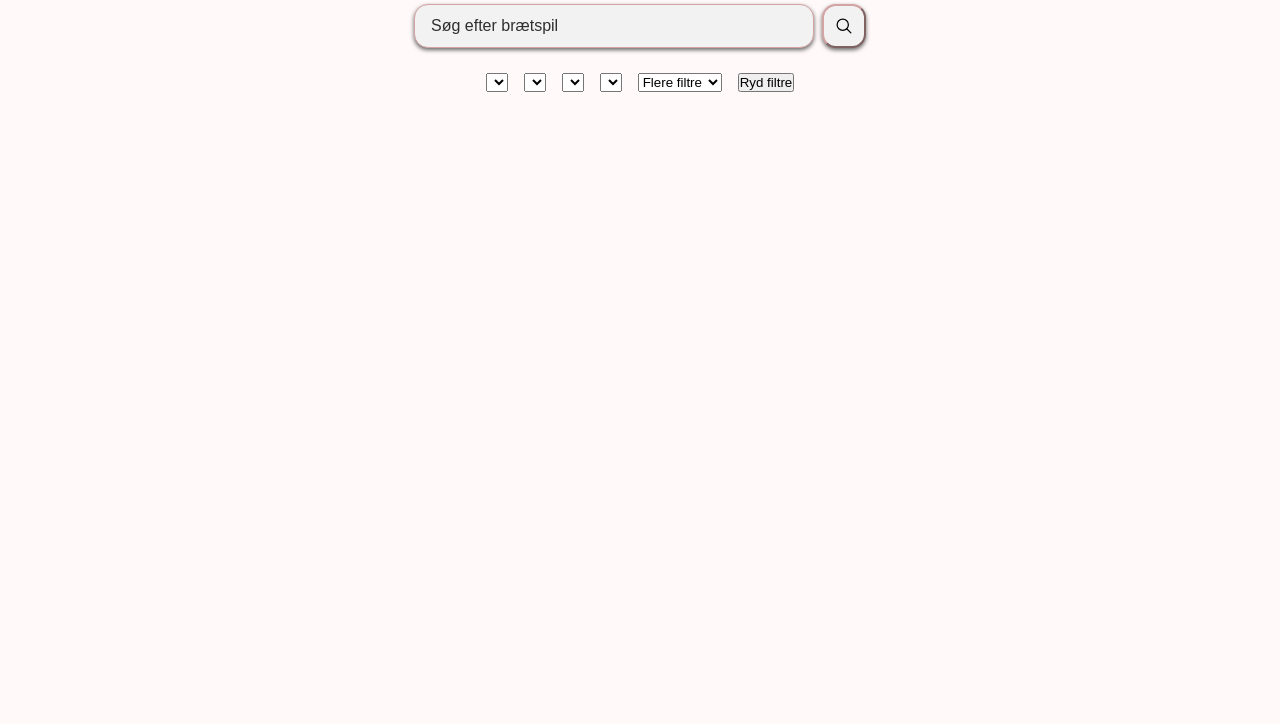
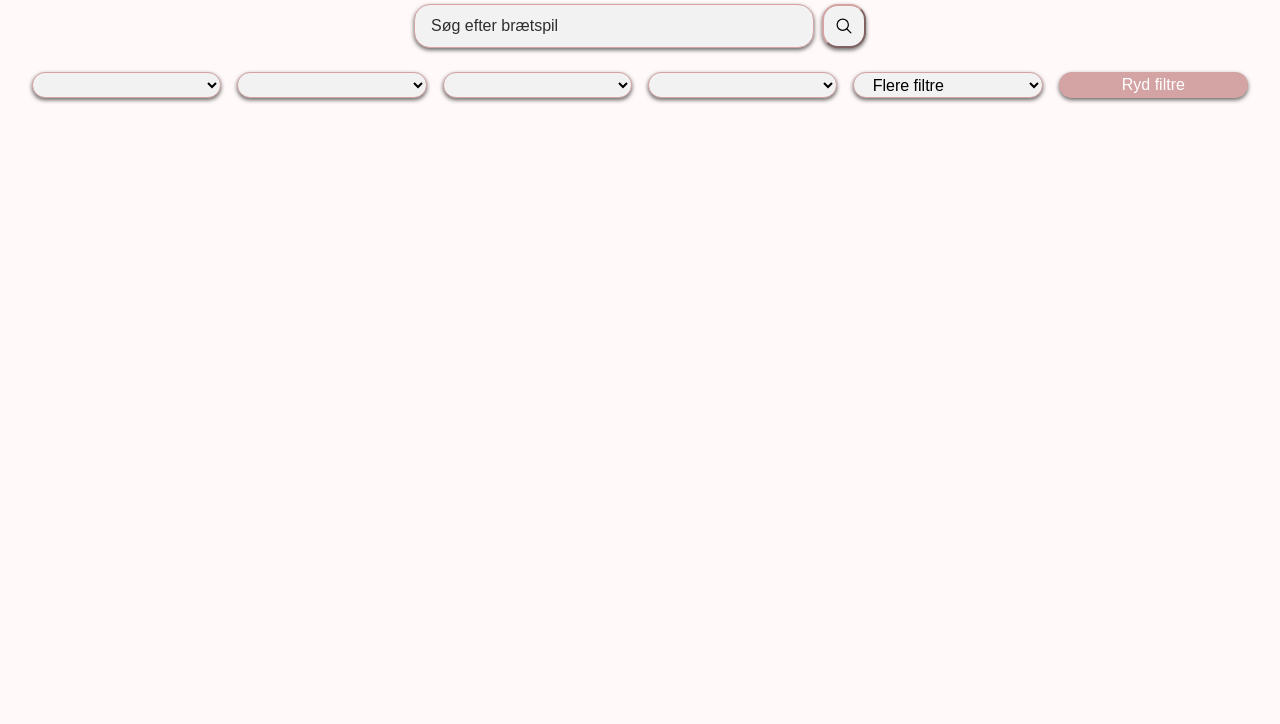
Before and after one commit to Kuppe13/ixd_eksamen_spilcafe, a plain HTML site: page index.html in a window 1280 px wide. Shown: the part 76-800 px from the top of the page. Drawn offline with Linux system fonts and the light colour scheme; no server answers.

Commit message:
Styling af filter buttons
Styling og oprydning i CSS

```diff
--- a/app.css
+++ b/app.css
@@ -13,17 +13,74 @@
   --bg: #fff9f9;
   --bg-card: #f2f2f2;
 
-  --radius: 14px;
+  /* Effects */
+  --radius: 1rem;
   --shadow: 0 2px 4px rgba(0, 0, 0, 0.6);
   --shadow-sm: 0 2px 8px rgba(0, 0, 0, 0.5);
   --warning: #080808;
 }
+
+
+/* Så starter vi med styling */
 
 * {
   box-sizing: border-box;
   margin: 0;
   padding: 0;
 }
+
+body {
+  font-family: poppins, sans-serif;
+  font-size: 1rem;
+  line-height: 1.6;
+  background: #fff9f9;
+  color: var(--text);
+  min-height: 100vh;
+}
+
+/* Header styling */
+
+  .header-top{
+  display: grid;
+  grid-template-columns: 1fr auto 1fr;
+  align-items: center;
+  padding: 10px;
+  width: 100%;
+  height: 100%;
+}
+
+.header {
+  display: grid;
+  grid-template-columns: 1fr auto 1fr;
+  align-items: center;
+  padding: 1rem 1.25rem 1rem 1.25rem;
+  box-shadow: var(--shadow-sm);
+  position: relative;
+  z-index: 1000;
+  margin-bottom: -7rem;
+}
+
+.logo{
+  justify-self: start;
+  display: inline-block;
+  width: 60px;
+  height: 60px;
+  cursor: pointer;
+}
+
+#menu-btn{
+  justify-self: end;
+  display: flex;
+  align-items: center;
+  justify-content: center;
+  width: 40px;
+  height: 40px;
+  background: none;
+  border: none;
+  font-size: 40px;
+  cursor: pointer;
+}
+
 
 /* Searchbar container */
 .searchbar-container {
@@ -33,6 +90,27 @@
   justify-content: center;
   gap: 0.5rem;
   margin-bottom: 1.5rem;
+}
+
+.searchbar-container #search-input {
+  width: 100%;
+  max-width: 400px;
+  flex: 1 1 auto;
+  background: var(--bg-card);
+  color: rgb(90, 9, 10);
+  border: 1px solid var(--secondary);
+  border-radius: var(--radius);
+  padding: 0.5rem 1rem;
+  font-family: poppins, sans-serif;
+  font-size: 1rem;
+  height: 44px;
+  transition: var(--transition);
+  box-shadow: var(--shadow);
+}
+
+.searchbar-container #search-input:focus {
+  outline: 2px solid var(--secondary);
+  border-color: var(--secondary);
 }
 
 /* /* Magnifier button: samme højde og input som søg-bar */
@@ -59,73 +137,56 @@
   display: block;
 }
 
-.searchbar-container #search-input {
-  width: 100%;
-  max-width: 400px;
-  flex: 1 1 auto;
-  background: var(--bg-card);
-  color: rgb(90, 9, 10);
-  border: 1px solid var(--secondary);
-  border-radius: var(--radius);
-  padding: 0.5rem 1rem;
-  font-family: poppins, sans-serif;
-  font-size: 1rem;
-  height: 44px;
-  transition: var(--transition);
-  box-shadow: var(--shadow);
-}
 
-.searchbar-container #search-input:focus {
-  outline: 2px solid var(--secondary);
-  border-color: var(--secondary);
-}
-
-
-
-/* =====================
-   GLOBAL STYLES
-   ===================== */
-* {
-  box-sizing: border-box;
-  margin: 0;
-  padding: 0;
-}
-
-body {
-  font-family: poppins, sans-serif;
-  font-size: 1rem;
-  line-height: 1.6;
-  background: #fff9f9;
-  color: var(--text);
-  min-height: 100vh;
-}
-
-/* =====================
-   LAYOUT (main container)
-   ===================== */
+/* Layout main container */
 main {
   max-width: min(1400px, 95vw);
   margin: 0 auto;
   padding: 0;
 }
 
-/* =====================
-   FILTERBAR (SØG/SORT/FILTER)
-   ===================== */
+
+/* Filterbar (Søg/filter) */
+
 .filterbar {
-  display: flex;
+  display: grid;
+  grid-template-columns: repeat(auto-fit, minmax(140px, 1fr));
   gap: 1rem;
   align-items: center;
   justify-content: center;
-  margin-bottom: auto;
-  flex-wrap: wrap;
-  width: 100vw;
-  margin-left: 50%;
-  transform: translateX(-50%);
-  padding: 1px;
-  box-sizing: border-box;
-  background: var(--background);
+  margin-bottom: 1rem;
+}
+
+/* Shared look for all selects in the filterbar */
+.filterbar select {
+  width:100%;
+  display: flex;
+  align-items: center;
+  justify-content: center;
+  height: 26px;
+  padding: 0 .9rem;
+  padding-right: 1rem;     /* plads til pil/ikon */
+  background: var(--bg-card);
+  color: var(--text);
+  border: 1px solid var(--secondary);
+  border-radius: 16px;
+  box-shadow: var(--shadow);
+  font-family: Sans-Serif, Poppins;
+  font-size: 1rem;
+  line-height: 1;
+  cursor: pointer;
+}
+
+.clear-btn {
+  background: var(--secondary);
+  color: white;
+  border: none;
   border-radius: var(--radius);
+  padding: 0.25rem;
+  font-size: 1rem;
+  cursor: pointer;
+  box-shadow: var(--shadow);
+  transition: var(--transition);
 }
 
 #search-input {
@@ -133,7 +194,9 @@ main {
   min-width: 120px;
 }
 
-#search-input, #genre-select, #sort-select {
+#search-input,
+#genre-select,
+#sort-select {
   background: var(--bg-card);
   color: var(--text);
   border: 1px solid var(--secondary);
@@ -162,51 +225,7 @@ main {
   cursor: pointer;
 }
 
-/* =====================
-   HEADER & FOOTER
-   ===================== */
-
-   .header-top{
-  display: grid;
-  grid-template-columns: 1fr auto 1fr;
-  align-items: center;
-  padding: 10px;
-  width: 100%;
-  height: 100%;
-}
-
-.header {
-  display: grid;
-  grid-template-columns: 1fr auto 1fr;
-  align-items: center;
-  background-color: #34a853;
-  padding: 1rem 1.25rem 1rem 1.25rem;
-  box-shadow: var(--shadow-sm);
-  position: relative;
-  z-index: 1000;
-  margin-bottom: -7rem;
-}
-
-.logo{
-  justify-self: start;
-  display: inline-block;
-  width: 60px;
-  height: 60px;
-  cursor: pointer;
-}
-
-#menu-btn{
-  justify-self: end;
-  display: flex;
-  align-items: center;
-  justify-content: center;
-  width: 40px;
-  height: 40px;
-  background: none;
-  border: none;
-  font-size: 40px;
-  cursor: pointer;
-}
+/* Footer */
 
 footer {
   background: var(--primary);
```
